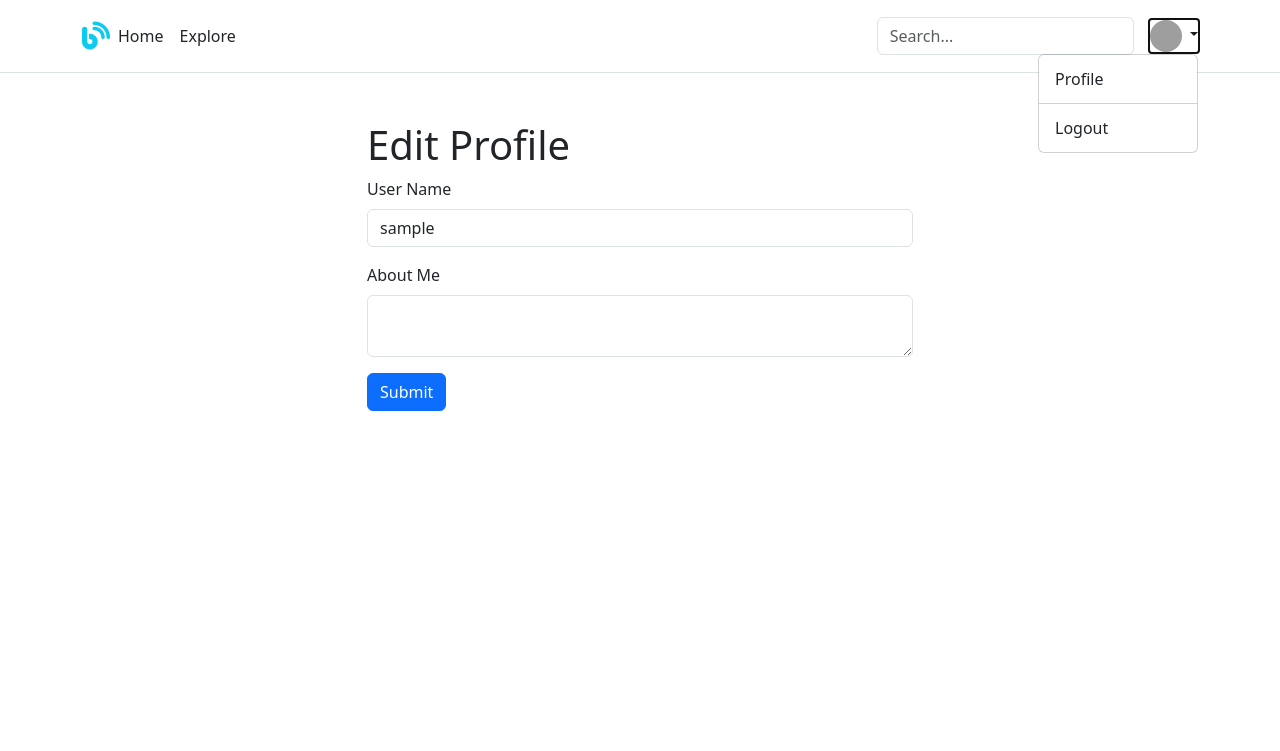
After one commit to Jameschan215/Flask-Mega, a Flask app: page /edit_profile in a window 1280 px wide, after a click that opens the changed part. The commit adds this page. Shown: the top 751 px of the page. Run offline with Flask 2, Linux system fonts and the light colour scheme; the visitor is signed in with stand-in values (Sample User, id 1); data comes from the database, SQL or seed files in the repository; some libraries are stand-ins or nearby versions; grey boxes are pictures that could not be loaded.

Commit message:
chapter6 profile page

```diff
--- a/app/forms.py
+++ b/app/forms.py
@@ -1,6 +1,6 @@
 from flask_wtf import FlaskForm
-from wtforms import StringField, PasswordField, BooleanField, SubmitField
-from wtforms.validators import DataRequired, ValidationError, Email, EqualTo
+from wtforms import StringField, PasswordField, BooleanField, SubmitField, TextAreaField
+from wtforms.validators import DataRequired, ValidationError, Email, EqualTo, Length
 from app.models import User
 
 
@@ -27,3 +27,9 @@ class RegistrationForm(FlaskForm):
         user = User.query.filter_by(email=email.data).first()
         if user is not None:
             raise ValidationError('Please use a different email address.')
+
+
+class EditProfileForm(FlaskForm):
+    username = StringField('User Name', validators=[DataRequired()])
+    about_me = TextAreaField('About Me', validators=[Length(min=0, max=200)])
+    submit = SubmitField('Submit')
--- a/app/models.py
+++ b/app/models.py
@@ -2,6 +2,7 @@ from app import db, login_manager
 from datetime import datetime
 from werkzeug.security import generate_password_hash, check_password_hash
 from flask_login import UserMixin
+from hashlib import md5
 
 
 class User(db.Model, UserMixin):
@@ -9,12 +10,19 @@ class User(db.Model, UserMixin):
     username = db.Column(db.String(64), index=True, unique=True)
     email = db.Column(db.String(120), index=True, unique=True)
     password_hash = db.Column(db.String(128))
+    posts = db.relationship('Post', backref='author', lazy='dynamic')
+    about_me = db.Column(db.String(140))
+    last_seen = db.Column(db.DateTime, default=datetime.utcnow())
 
     def set_password(self, password):
         self.password_hash = generate_password_hash(password)
 
     def check_password(self, password):
         return check_password_hash(self.password_hash, password)
+
+    def avatar(self, size):
+        digest = md5(self.email.lower().encode('utf-8')).hexdigest()
+        return f'https://www.gravatar.com/avatar/{digest}?d=identicon&s={size}'
 
     def __repr__(self):
         return f'<User: {self.username}>'
--- a/app/routes.py
+++ b/app/routes.py
@@ -1,9 +1,11 @@
 from app import app, db
 from flask import render_template, flash, redirect, url_for, request
-from app.forms import LoginForm, RegistrationForm
+from app.forms import LoginForm, RegistrationForm, EditProfileForm
 from flask_login import current_user, login_user, logout_user, login_required
 from app.models import User
 from werkzeug.urls import url_parse
+from datetime import datetime
+
 
 
 @app.route('/')
@@ -76,3 +78,37 @@ def register():
         return redirect(url_for('login'))
 
     return render_template('register.html', title='Register', form=form)
+
+
+@app.route('/user/<username>')
+@login_required
+def user(username):
+    user = User.query.filter_by(username=username).first_or_404()
+    posts = [
+        {'author': user, 'body': 'Test post #1'},
+        {'author': user, 'body': 'Test post #2'}
+    ]
+    return render_template('user.html', user=user, posts=posts)
+
+
+@app.before_request
+def before_request():
+    if current_user.is_authenticated:
+        current_user.last_seen = datetime.utcnow()
+        db.session.commit()
+
+
+@app.route('/edit_profile', methods=['GET', 'POST'])
+@login_required
+def edit_profile():
+    form = EditProfileForm()
+
+    if form.validate_on_submit():
+        current_user.username = form.username.data
+        current_user.about_me = form.about_me.data
+        db.session.commit()
+        flash('Your changes have been saved.')
+        return redirect(url_for('user', username=current_user.username))
+    form.username.data = current_user.username
+    form.about_me.data = current_user.about_me
+    return render_template('edit_profile.html', title='Edit Profile', form=form)
--- a/app/templates/base.html
+++ b/app/templates/base.html
@@ -1,29 +1,89 @@
+{% from 'bootstrap5/nav.html' import render_nav_item %}
+{% from 'bootstrap5/utils.html' import render_messages %}
+
 <html>
     <head>
+        {% block head %}
+            <!-- Required meta tags -->
+            <meta charset="utf-8">
+            <meta name="viewport" content="width=device-width, initial-scale=1, shrink-to-fit=no">
+
+            {% block styles %}
+                <!-- Bootstrap CSS -->
+                {{ bootstrap.load_css() }}
+
+                <!-- fontawesome -->
+                <script src="https://kit.fontawesome.com/8b6d454afa.js" crossorigin="anonymous"></script>
+
+            {% endblock %}
+
             {% if title %}
             <title>{{ title }} - microblog</title>
             {% else %}
             <title>microblog</title>
             {% endif %}
+
+        {% endblock %}
     </head>
     <body>
-        <div>
-            Microblog:
-            <a href="{{ url_for('index') }}">Home</a>
-            {% if current_user.is_anonymous %}
-                <a href="{{ url_for('login') }}">Login</a>
-            {% else %}
-                <a href="{{ url_for('logout') }}">Logout</a>
-            {% endif %}
-        </div>
-        <hr>
+    <header class="p-3 mb-3 border-bottom">
+    <div class="container">
+      <div class="d-flex flex-wrap align-items-center justify-content-center justify-content-lg-start">
+        <a href="/" class="d-flex align-items-center mb-2 mb-lg-0 text-info text-decoration-none">
+          <i class="fa-solid fa-blog fs-3"></i>
+        </a>
 
-        <ul>
-            {% for message in get_flashed_messages() %}
-                <li>{{ message }}</li>
-            {% endfor %}
+        <ul class="nav col-12 col-lg-auto me-lg-auto mb-2 justify-content-center mb-md-0">
+          <li><a href="{{ url_for('index') }}" class="nav-link px-2 link-dark">Home</a></li>
+          <li><a href="#" class="nav-link px-2 link-dark">Explore</a></li>
         </ul>
 
+        <form class="col-12 col-lg-auto mb-3 mb-lg-0 me-lg-3" role="search">
+          <input type="search" class="form-control" placeholder="Search..." aria-label="Search">
+        </form>
+
+          {% if current_user.is_authenticated %}
+          <div class="dropdown text-end">
+              <a href="#" class="d-block link-dark text-decoration-none dropdown-toggle" id="dropdownUser1" data-bs-toggle="dropdown" aria-expanded="false">
+                  <img src="{{ current_user.avatar(32) }}" alt="mdo" width="32" height="32" class="rounded-circle">
+              </a>
+              <ul class="dropdown-menu text-small" aria-labelledby="dropdownUser1" style="">
+                  <li><a class="dropdown-item" href="{{ url_for('user', username=current_user.username) }}">Profile</a></li>
+                  <li><hr class="dropdown-divider"></li>
+                  <li><a class="dropdown-item" href="{{ url_for('logout') }}">Logout</a></li>
+              </ul>
+          </div>
+          {% else %}
+          <div class="col-md-3 text-end">
+              <button type="button" class="btn btn-outline-primary me-2" onclick="window.location.href='{{ url_for("login") }}'">Login</button>
+              <button type="button" class="btn btn-primary" onclick="window.location.href='{{ url_for("register") }}'">Register</button>
+          </div>
+          {% endif %}
+
+      </div>
+    </div>
+  </header>
+
+
+    {{ render_messages(dismissible=True) }}
+
+    <main>
+        <div class="container-md my-5">
+            <div class="row">
+                <div class="col-md-6 mx-auto">
                     {% block content %}{% endblock %}
+                </div>
+            </div>
+        </div>
+    </main>
+
+
+        {% block scripts %}
+            <!-- Optional JavaScript -->
+            {{ bootstrap.load_js() }}
+
+            <!-- moment.js -->
+            {{ moment.include_moment() }}
+        {% endblock %}
     </body>
 </html>
--- /dev/null
+++ b/app/templates/edit_profile.html
@@ -0,0 +1,7 @@
+{% extends "base.html" %}
+{% from 'bootstrap5/form.html' import render_form %}
+
+{% block content %}
+    <h1>Edit Profile</h1>
+    {{ render_form(form) }}
+{% endblock %}
--- a/config.py
+++ b/config.py
@@ -7,6 +7,6 @@ class Config(object):
     SECRET_KEY = os.environ.get('SECRET_KEY') or 'dev'
 
     SQLALCHEMY_DATABASE_URI = os.environ.get('DATABASE_URL') or (
-            'sqlite:///' + os.path.join(basedir, 'app.db')
+            'sqlite:///' + os.path.join(basedir, 'blog.db')
     )
     SQLALCHEMY_TRACK_MODIFICATIONS = False
```
Also changed, not shown: app/__init__.py (+7 -0 lines), app/templates/_post.html (added, +7 -0 lines), app/templates/user.html (added, +24 -0 lines), migrations/versions/0520b4f11dad_users_and_posts_table.py (deleted, +0 -49 lines), migrations/versions/1e73eca7a216_restart.py (added, +49 -0 lines), migrations/versions/29035e03cec6_new_fields_in_user_model.py (added, +30 -0 lines), app.db (deleted), blog.db (added), 1 other file. Lines whose indentation alone changed are shown as unchanged.
